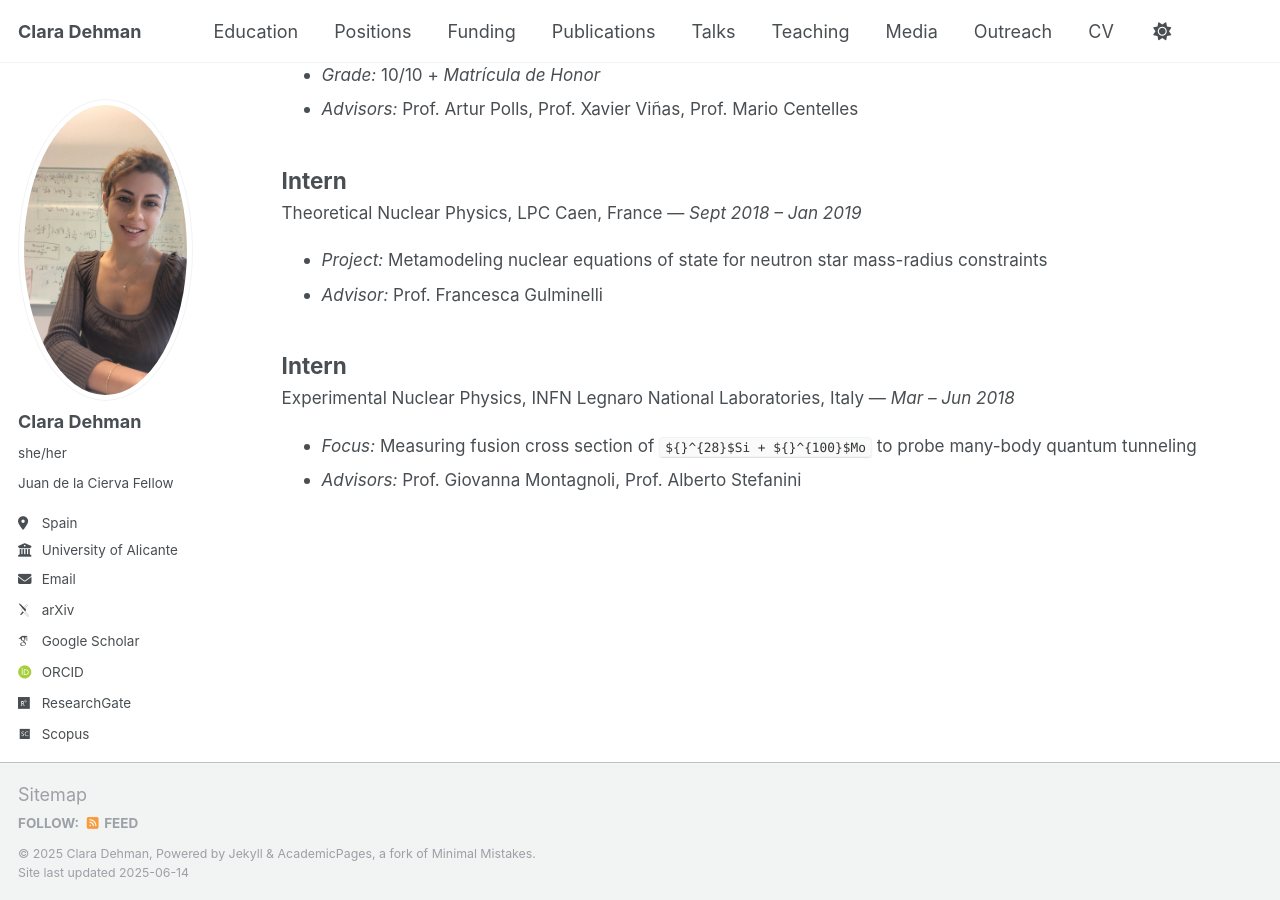
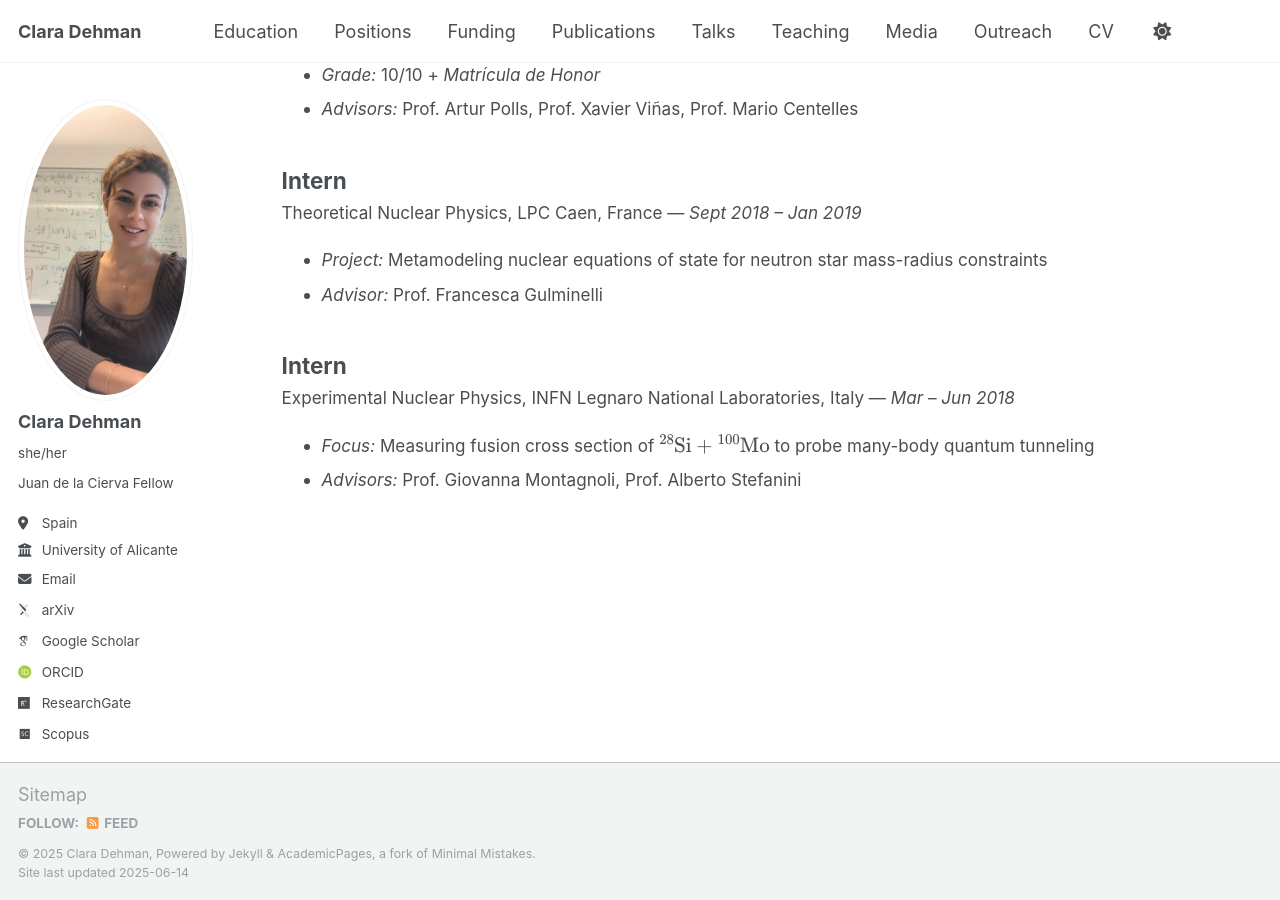
Before and after one commit to ClaraDehman/ClaraDehman.github.io, a Jekyll site: the page built from _pages/positions.html, in a window 1280 px wide and 900 px high, scrolled down 966 px. Built offline with Jekyll 4.4.1, drawn with Linux system fonts in a browser that asks for light colours; some web fonts are replaced.

Commit message:
fixing math positions.html

```diff
--- a/_pages/positions.html
+++ b/_pages/positions.html
@@ -66,7 +66,7 @@ author_profile: true
   <h2 class="archive__item-title">Intern</h2>
   <p class="archive__item-excerpt" style="font-size: 0.95em;">Experimental Nuclear Physics, INFN Legnaro National Laboratories, Italy — <em>Mar – Jun 2018</em></p>
   <ul class="archive__item-excerpt" style="font-size: 0.95em;">
-    <li><em>Focus:</em> Measuring fusion cross section of <code>${}^{28}$Si + ${}^{100}$Mo</code> to probe many-body quantum tunneling</li>
+    <li><em>Focus:</em> Measuring fusion cross section of \( {}^{28}\mathrm{Si} + {}^{100}\mathrm{Mo} \) to probe many-body quantum tunneling</li>
     <li><em>Advisors:</em> Prof. Giovanna Montagnoli, Prof. Alberto Stefanini</li>
   </ul>
 </div>
```
